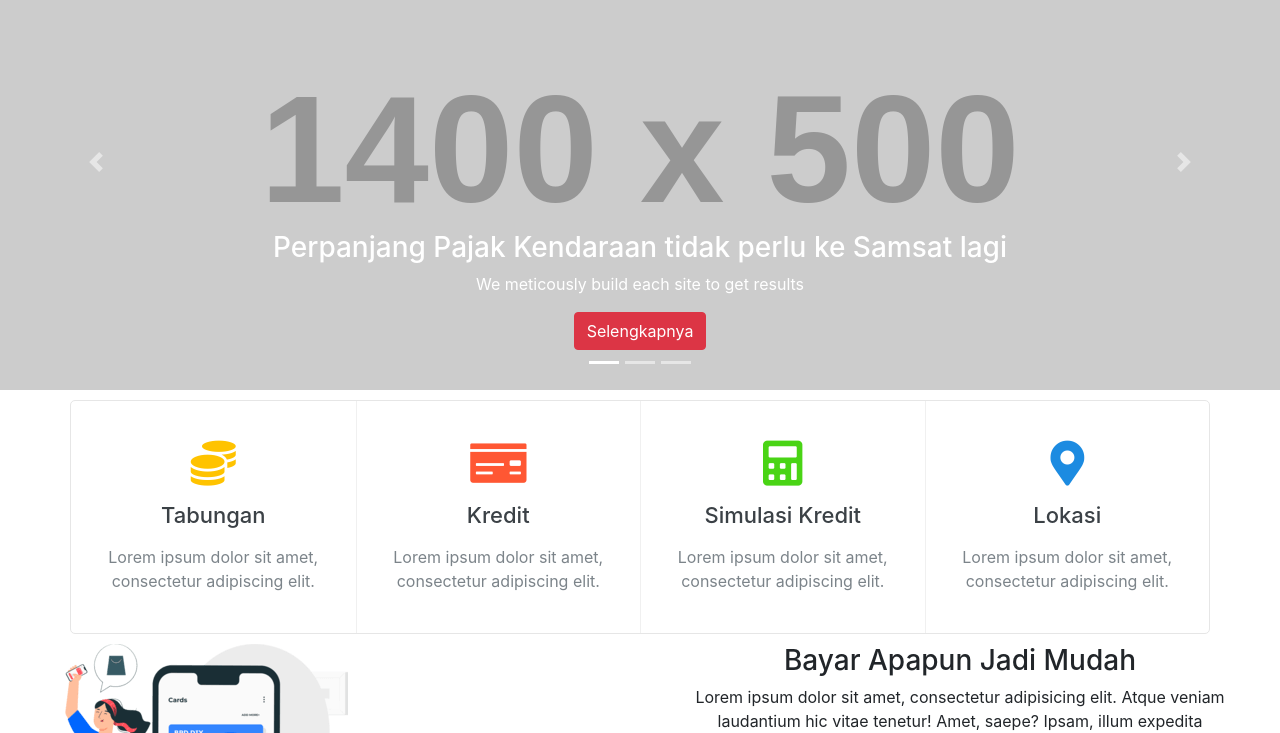
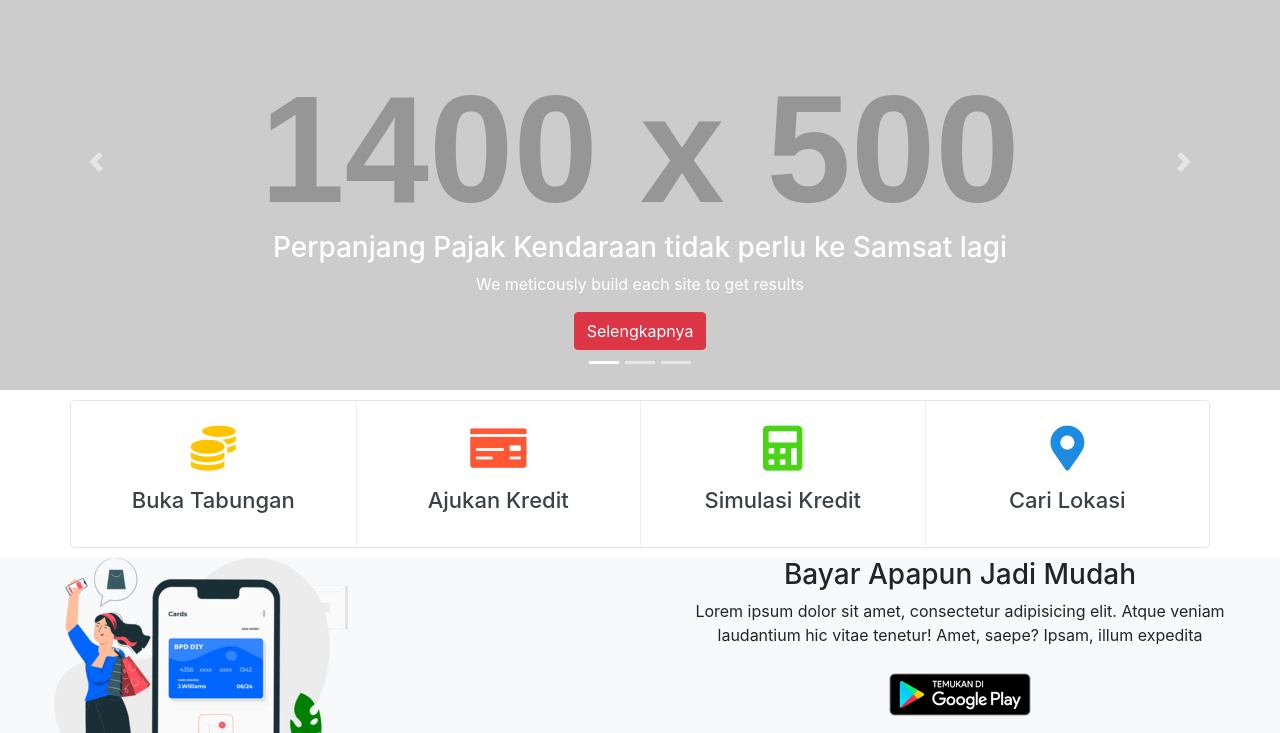
Before and after one commit to RBAYU505/protoview, a plain HTML site: page protoview/index.html in a window 1280 px wide. Shown: the part 67-800 px from the top of the page. Drawn offline with Linux system fonts and the light colour scheme; placeholder pictures from the web are drawn by us.

Commit message:
initial commit

```diff
--- a/protoview/assets/css/mycss.css
+++ b/protoview/assets/css/mycss.css
@@ -8,7 +8,7 @@
     border-radius:5px;
 }
 .hk-features-box {
-    padding:40px 15px;
+    padding:25px 15px;
 }
 .hk-features-box i {
     font-size: 45px;
--- a/protoview/index.html
+++ b/protoview/index.html
@@ -208,37 +208,29 @@
                     <div class="col-12 col-md-3 ">
                         <div class="hk-features-box">
                             <i class="fas fa-coins color-1"></i>
-                            <h3 class="mt-3">Tabungan</h3>
-                            <p class="mt-3 mb-0">
-                                Lorem ipsum dolor sit amet, consectetur adipiscing elit.
-                            </p>
+                            <h3 class="mt-3">Buka Tabungan</h3>
+
                         </div>
                     </div>
                     <div class="col-12 col-md-3 seperator">
                         <div class="hk-features-box ">
                             <i class="fas fa-money-check color-2"></i>
-                            <h3 class="mt-3">Kredit</h3>
-                            <p class="mt-3 mb-0">
-                                Lorem ipsum dolor sit amet, consectetur adipiscing elit.
-                            </p>
+                            <h3 class="mt-3">Ajukan Kredit</h3>
+
                         </div>
                     </div>
                     <div class="col-12 col-md-3 seperator">
                         <div class="hk-features-box ">
                             <i class="fas fa-calculator color-3"></i>
                             <h3 class="mt-3">Simulasi Kredit</h3>
-                            <p class="mt-3 mb-0">
-                                Lorem ipsum dolor sit amet, consectetur adipiscing elit.
-                            </p>
+
                         </div>
                     </div>
                     <div class="col-12 col-md-3 seperator">
                         <div class="hk-features-box">
                             <i class="fas fa-map-marker-alt color-4"></i>
-                            <h3 class="mt-3">Lokasi</h3>
-                            <p class="mt-3 mb-0">
-                                Lorem ipsum dolor sit amet, consectetur adipiscing elit.
-                            </p>
+                            <h3 class="mt-3">Cari Lokasi</h3>
+
                         </div>
                     </div>
                   </div>
@@ -248,7 +240,7 @@
       <!-- List Content -->
 
       <div class="container-fluid px-0">
-        <div class="row no-gutters">
+        <div class="row no-gutters bg-light">
             <div class="col-md-6 order-md-last px-5">
               <div class="text-center">
                 <h3>Bayar Apapun Jadi Mudah</h3>
@@ -263,7 +255,7 @@
       </div>
 
       <div class="container-fluid px-0">
-        <div class="row no-gutters bg-primary">
+        <div class="row no-gutters">
             <div class="col-md-6 order-md-last px-5">
               <div class="text-center">
               <h3>Transaksi Mudah dengan M-Banking BPD</h3>
```
